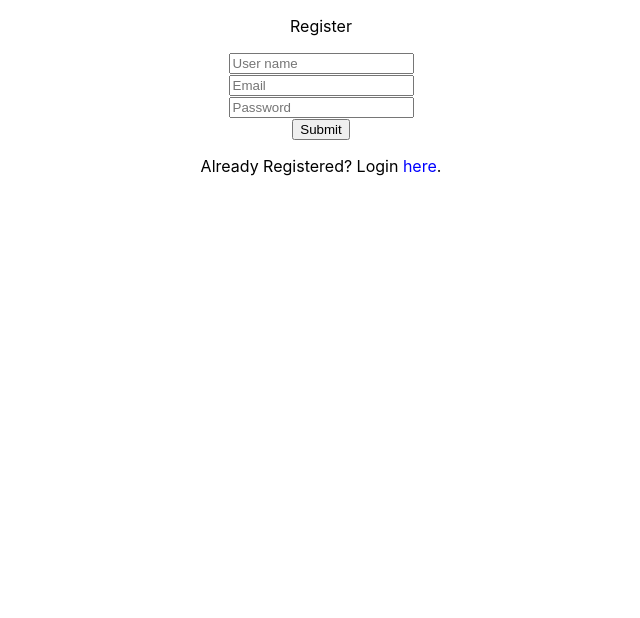
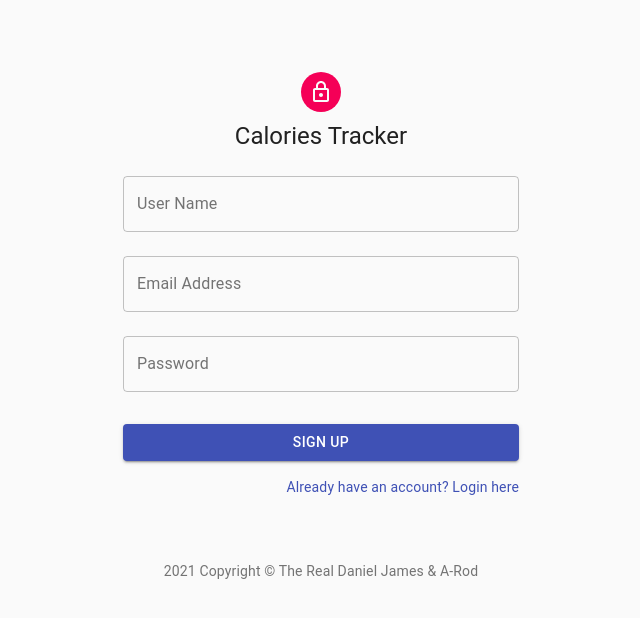
Before and after one commit to realdanieljames/exercise-group-project, a React (Create React App) app: page /register in a window 1280 px wide. Shown: the top 618 px of the page, without its empty margins (319-959 px from the left). Built offline with nearby package versions, Linux system fonts and the light colour scheme.

Commit message:
register page adorned with material ui

```diff
--- a/src/components/ExerciseCalories/ExerciseCalories.js
+++ b/src/components/ExerciseCalories/ExerciseCalories.js
@@ -1,4 +1,4 @@
-import React, {createRef, useRef, useState} from 'react'
+import React, {createRef,  useState} from 'react'
 import {connect} from 'react-redux'
 import {v4 as uuidv4} from 'uuid'
 import './ExerciseCalories.css'
--- a/src/components/Login/Login.js
+++ b/src/components/Login/Login.js
@@ -1,15 +1,11 @@
-import React, {Component, createRef, useState, useEffect} from 'react'
+import React, { createRef, useState, useEffect} from 'react'
 import {withRouter} from 'react-router-dom'
-import { connect } from "react-redux";
 import axios from 'axios'
-import AppBar from '@material-ui/core/AppBar';
-import Input from '@material-ui/core/Input'
+
 import Avatar from '@material-ui/core/Avatar';
 import Button from '@material-ui/core/Button';
 import CssBaseline from '@material-ui/core/CssBaseline';
 import TextField from '@material-ui/core/TextField';
-import FormControlLabel from '@material-ui/core/FormControlLabel';
-import Checkbox from '@material-ui/core/Checkbox';
 import Link from '@material-ui/core/Link';
 import Grid from '@material-ui/core/Grid';
 import Box from '@material-ui/core/Box';
@@ -22,12 +18,10 @@
 function Copyright() {
     return (
       <Typography variant="body2" color="textSecondary" align="center">
-        {'Copyright © '}
         <Link color="inherit" href="https://material-ui.com/">
-          Your Website
         </Link>{' '}
         {new Date().getFullYear()}
-        {'.'}
+        {' Copyright © The Real Daniel James & A-Rod'}
       </Typography>
     );
   }
@@ -50,7 +44,9 @@
     submit: {
       margin: theme.spacing(3, 0, 2),
     },
-  }));
+  }))
+
+
 
 
 
@@ -71,7 +67,7 @@
 
 
 
-    },[])
+    })
 
     const classes = useStyles();
 
@@ -111,7 +107,7 @@
         <LockOutlinedIcon />
       </Avatar>
       <Typography component="h1" variant="h5">
-          Sign in
+        Calories Tracker
       </Typography>
       <form onSubmit={(e) => handleSubmit(e)} className={classes.form} noValidate>
         <TextField
@@ -119,20 +115,19 @@
           inputRef={emailRef}
           variant="outlined"
           margin="normal"
-            required
+
           fullWidth
           id="email"
           label="Email Address"
           name="email"
           autoComplete="email"
-            autoFocus
         />
         <TextField
           onChange={() => setErrorMessage(false)}
           inputRef={passwordRef}
           variant="outlined"
           margin="normal"
-            required
+
           fullWidth
           name="password"
           label="Password"
@@ -171,18 +166,3 @@
 
 }
 export default withRouter(Login)
-
-// console.log(props);
-//     return (
-//         <div>
-//             <AppBar>Calorie Tracker</AppBar>
-//             <div> . </div>
-//             <div> a </div>
-//             <Input   placeholder="Email" ></Input>
-//             <Input   placeholder="Password" ></Input>
-//             <Button variant="contained" color='primary' size='small' >Submit</Button>
-
-
-//             <p>Not Registered? Sign up <span onClick={switchToRegisterPage} className='register-click'>here</span></p>
-//         </div>
-//     )
--- a/src/components/MainPage/MainPage.css
+++ b/src/components/MainPage/MainPage.css
@@ -1,5 +1,4 @@
 .main-container {
     display: grid;
     grid-template-columns: 50% 50%;
-    grid-template-rows: 100%;
 }
--- a/src/components/NavBar/NavBar.js
+++ b/src/components/NavBar/NavBar.js
@@ -1,4 +1,4 @@
-import React, {useEffect} from 'react'
+import React from 'react'
 import jwt_decode from "jwt-decode";
 import './NavBar.css'
 import {withRouter} from 'react-router-dom'
--- a/src/components/Register/Register.js
+++ b/src/components/Register/Register.js
@@ -1,22 +1,64 @@
 import React, {createRef,useState}  from 'react'
 import {withRouter} from 'react-router-dom'
-import { connect } from "react-redux";
 import validator from 'validator'
 import axios from 'axios'
 import "./Register.css"
+import Avatar from '@material-ui/core/Avatar';
+import Button from '@material-ui/core/Button';
+import CssBaseline from '@material-ui/core/CssBaseline';
+import TextField from '@material-ui/core/TextField';
+import Link from '@material-ui/core/Link';
+import Grid from '@material-ui/core/Grid';
+import Box from '@material-ui/core/Box';
+import LockOutlinedIcon from '@material-ui/icons/LockOutlined';
+import Typography from '@material-ui/core/Typography';
+import { makeStyles } from '@material-ui/core/styles';
+import Container from '@material-ui/core/Container';
+
+function Copyright() {
+    return (
+      <Typography variant="body2" color="textSecondary" align="center">
+        <Link color="inherit" href="https://material-ui.com/">
+        </Link>{' '}
+        {new Date().getFullYear()}
+        {' Copyright © The Real Daniel James & A-Rod'}
+      </Typography>
+    );
+  }
+
+  const useStyles = makeStyles((theme) => ({
+    paper: {
+      marginTop: theme.spacing(8),
+      display: 'flex',
+      flexDirection: 'column',
+      alignItems: 'center',
+    },
+    avatar: {
+      margin: theme.spacing(1),
+      backgroundColor: theme.palette.secondary.main,
+    },
+    form: {
+      width: '100%', // Fix IE 11 issue.
+      marginTop: theme.spacing(1),
+    },
+    submit: {
+      margin: theme.spacing(3, 0, 2),
+    },
+  }));
+
+
 
 const Register = (props) => {
 
-
+    const classes = useStyles()
     const userNameRef = createRef()
     const emailRef = createRef()
     const passwordRef = createRef()
     const [emailError, setEmailError] = useState(false)
 
-    const switchToLoginPage = () => {
-    props.history.push("/")
-}
-const handleSubmit = async () => {
+
+const handleSubmit = async (e) => {
+    e.preventDefault()
     if(!validator.isEmail(emailRef.current.value)){
         setEmailError(true)
         return
@@ -44,17 +86,94 @@
 }
 
     return (
-        <div>
 
-        <p>Register</p>
-        <input type='username'ref={userNameRef} placeholder="User name"/> <br></br>
-        <input type='email' ref={emailRef} placeholder="Email" /><br></br>
-        <input type='password' ref={passwordRef} placeholder="Password" /><br></br>
-        <button onClick={handleSubmit} >Submit</button>
-        {emailError ? <div>Please input a correct email.</div>: null}
-        <p>Already Registered? Login <span style={{color: "blue"}} onClick={switchToLoginPage} className='register-click'>here</span>.</p>
-    </div>
+
+
+        <Container component="main" maxWidth="xs">
+        <CssBaseline />
+        <div className={classes.paper}>
+          <Avatar className={classes.avatar}>
+            <LockOutlinedIcon />
+          </Avatar>
+          <Typography component="h1" variant="h5">
+            Calories Tracker
+          </Typography>
+          <form onSubmit={(e) => handleSubmit(e)} className={classes.form} noValidate>
+          <TextField
+              onChange={() => setEmailError(false)}
+              inputRef={userNameRef}
+              variant="outlined"
+              margin="normal"
+              fullWidth
+              id=""
+              label="User Name"
+
+            />
+            <TextField
+              onChange={() => setEmailError(false)}
+              inputRef={emailRef}
+              variant="outlined"
+              margin="normal"
+
+              fullWidth
+              id="email"
+              label="Email Address"
+              name="email"
+              autoComplete="email"
+
+            />
+            <TextField
+              onChange={() => setEmailError(false)}
+              inputRef={passwordRef}
+              variant="outlined"
+              margin="normal"
+
+              fullWidth
+              name="password"
+              label="Password"
+              type="password"
+              id="password"
+
+            />
+
+            <Button
+              type="submit"
+              fullWidth
+              variant="contained"
+              color="primary"
+              className={classes.submit}
+            >
+                Sign up
+            </Button>
+            {emailError? <div>Incorrect information</div>: null}
+            <Grid container>
+              <Grid item xs>
+
+              </Grid>
+              <Grid item>
+                <Link href="http://localhost:3000/" variant="body2">
+                  {"Already have an account? Login here"}
+                </Link>
+              </Grid>
+            </Grid>
+          </form>
+        </div>
+        <Box mt={8}>
+          <Copyright />
+        </Box>
+      </Container>
     )
+    //     <div>
+
+    //     <p>Register</p>
+    //     <input type='username'ref={userNameRef} placeholder="User name"/> <br></br>
+    //     <input type='email' ref={emailRef} placeholder="Email" /><br></br>
+    //     <input type='password' ref={passwordRef} placeholder="Password" /><br></br>
+    //     <button onClick={handleSubmit} >Submit</button>
+    //     {emailError ? <div>Please input a correct email.</div>: null}
+    //     <p>Already Registered? Login <span style={{color: "blue"}} onClick={switchToLoginPage} className='register-click'>here</span>.</p>
+    // </div>
+    // )
 }
 
 
```
Lines whose indentation alone changed are shown as unchanged.
